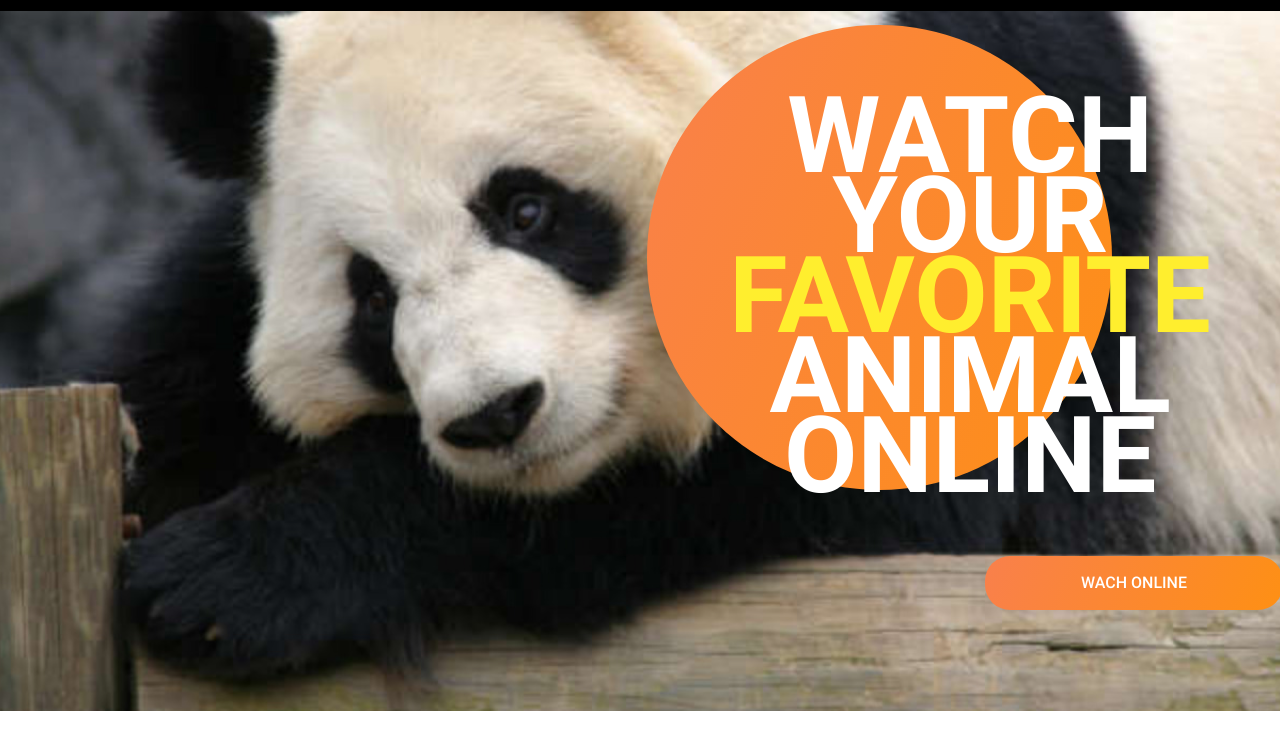
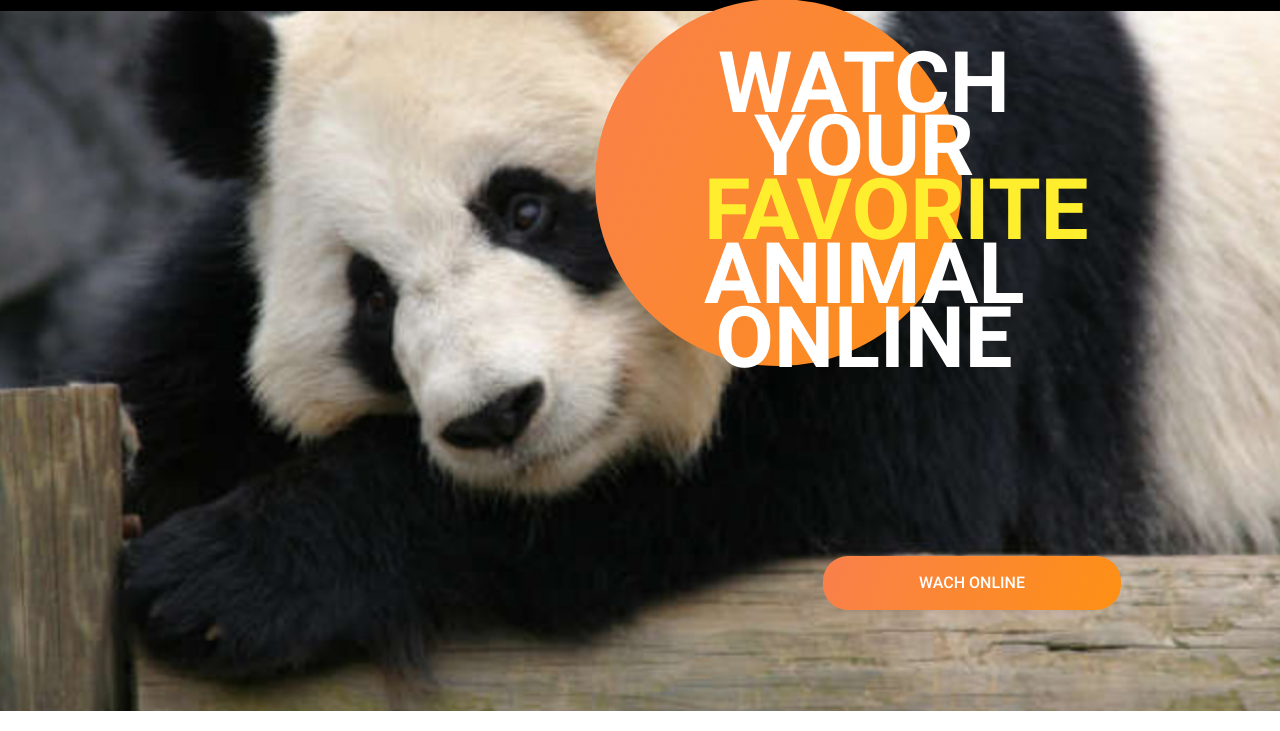
Before and after one commit to existanz/RSS_FE_JS_projects, a plain HTML site: page online-zoo/pages/main/index.html in a window 1280 px wide. Shown: the part 69-800 px from the top of the page. Drawn offline with Linux system fonts and the light colour scheme.

Commit message:
fix: added adaptive to preview section 	new file:   online-zoo/pages/main/adaptive.css 	modified:   online-zoo/pages/main/index.css 	modified:   online-zoo/pages/main/index.html

```diff
--- /dev/null
+++ b/online-zoo/pages/main/adaptive.css
@@ -0,0 +1,12 @@
+.preview-circle {
+    width: 367px;
+    height: 367px;
+    left: calc(50% - 45px);
+    top: 68px;
+}
+.preview-text {
+    width: 320px;
+    font-size: 85px;
+    left: 55%;
+    top: 50px
+}
--- a/online-zoo/pages/main/index.css
+++ b/online-zoo/pages/main/index.css
@@ -35,7 +35,7 @@
 
 .preview-button {
     position: absolute;
-    left: 985px;
+    left: calc(50% + 183px);;
     top: 625px;
 }
 
--- a/online-zoo/pages/main/index.html
+++ b/online-zoo/pages/main/index.html
@@ -8,6 +8,7 @@
     <link rel="stylesheet" href="../../assets/css/normalize.css">
     <link rel="stylesheet" href="../../assets/css/style.css">
     <link rel="stylesheet" href="index.css">
+    <link rel="stylesheet" media="(max-width: 1440px)" href="adaptive.css">
     <title>Online Zoo!</title>
 </head>
 
```
